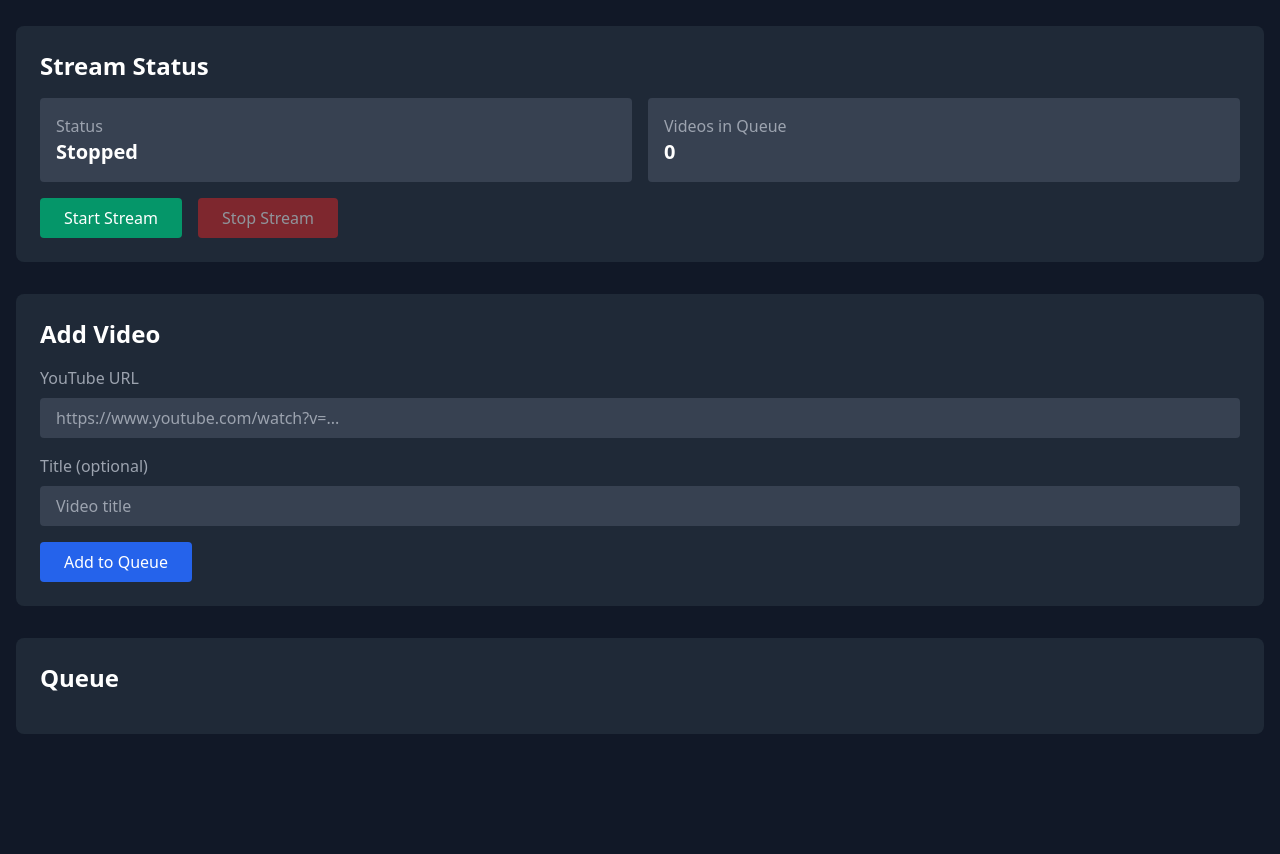
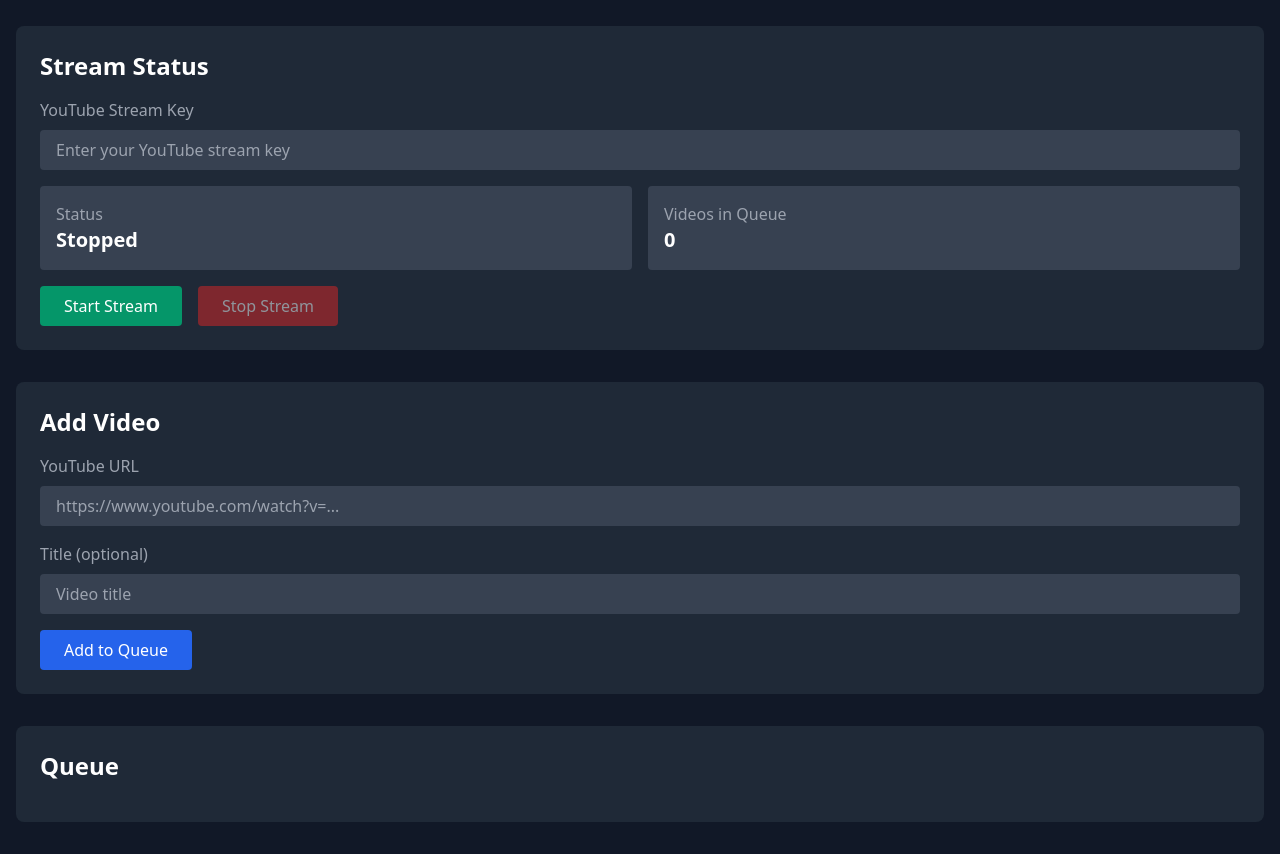
Before and after one commit to 27bchaos/bot-file, a website: page public/index.html in a window 1280 px wide. Shown: the part 78-932 px from the top of the page. Before the commit the page ends 844 px from the top, so only its background shows below. Drawn offline with nearby package versions, Linux system fonts and the light colour scheme; no server answers.

Commit message:
Update index.html

```diff
--- a/public/index.html
+++ b/public/index.html
@@ -5,6 +5,7 @@
     <meta name="viewport" content="width=device-width, initial-scale=1.0">
     <title>YouTube Streamer</title>
     <link href="https://cdn.jsdelivr.net/npm/tailwindcss@2.2.19/dist/tailwind.min.css" rel="stylesheet">
+    <script src="https://cdnjs.cloudflare.com/ajax/libs/socket.io/4.8.1/socket.io.js" integrity="sha512-8BHxHDLsOHx+flIrQ0DrZcea7MkHqRU5GbTHmbdzMRnAaoCIkZ97PqZcXJkKZckMMhqfoeaJE+DNUVuyoQsO3Q==" crossorigin="anonymous" referrerpolicy="no-referrer"></script>
     <link rel="stylesheet" href="/styles.css">
 </head>
 <body class="bg-gray-900 text-white">
@@ -14,6 +15,11 @@
         <!-- Stream Status -->
         <div class="bg-gray-800 rounded-lg p-6 mb-8">
             <h2 class="text-2xl font-semibold mb-4">Stream Status</h2>
+            <div class="mb-4">
+                <label class="block text-gray-400 mb-2">YouTube Stream Key</label>
+                <input type="password" id="streamKey" class="w-full bg-gray-700 rounded px-4 py-2"
+                       placeholder="Enter your YouTube stream key">
+            </div>
             <div class="grid grid-cols-2 gap-4">
                 <div class="bg-gray-700 rounded p-4">
                     <p class="text-gray-400">Status</p>
@@ -57,7 +63,7 @@
         </div>
     </div>
 
-    <script src="/socket.io/socket.io.js"></script>
+
     <script src="/app.js"></script>
 </body>
 </html>
```
